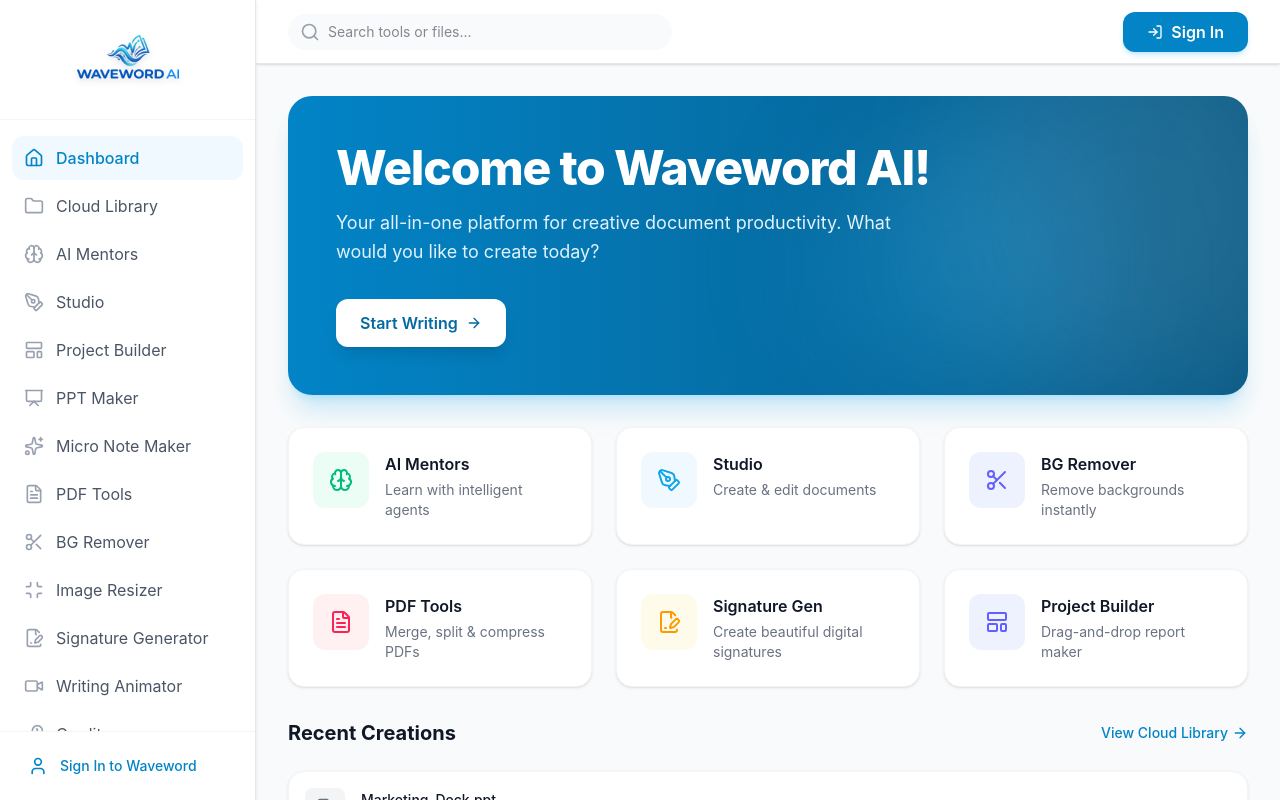
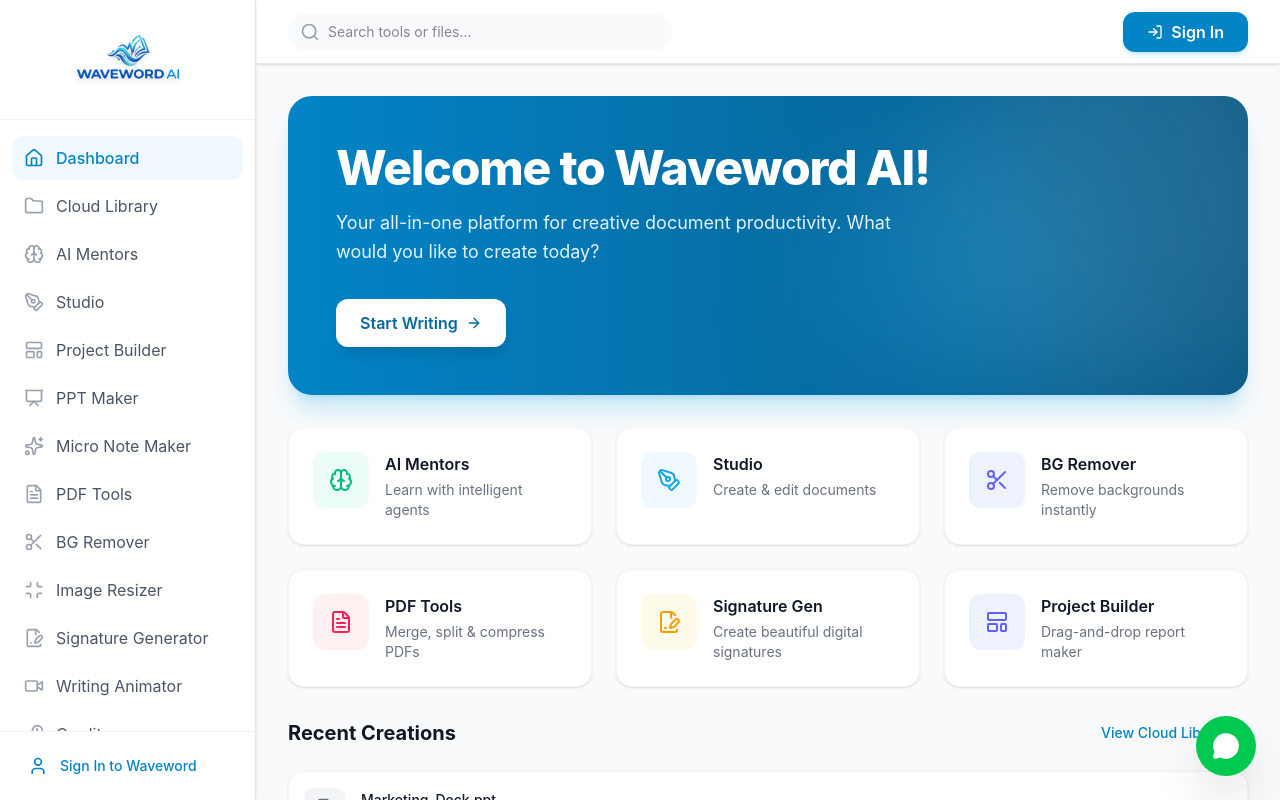
Before and after one commit to Deepdp7/ai.weveword.in, a React (Vite) app in the folder client/: page / in a window 1280 px wide. Built offline with nearby package versions, Linux system fonts and the light colour scheme.

Commit message:
Please provide the code changes or file diffs you would like me to summarize.

```diff
--- a/client/src/App.jsx
+++ b/client/src/App.jsx
@@ -2,6 +2,7 @@
 import { BrowserRouter, Routes, Route, Navigate } from 'react-router-dom';
 import MainLayout from './components/Layout/MainLayout';
 import { useAuth } from './context/AuthContext';
+import { MessageCircle } from 'lucide-react';
 
 // Lazy load components for performance
 const Home = lazy(() => import('./pages/Home'));
@@ -52,6 +53,18 @@
   }
   return children;
 };
+
+const WhatsAppButton = () => (
+  <a
+    href="https://wa.me/917980975812"
+    target="_blank"
+    rel="noopener noreferrer"
+    className="fixed bottom-6 right-6 bg-green-500 hover:bg-green-600 text-white p-4 rounded-full shadow-2xl hover:shadow-green-500/40 hover:-translate-y-1 transition-all z-50 flex items-center justify-center group"
+    title="Connect on WhatsApp"
+  >
+    <MessageCircle className="w-7 h-7 group-hover:scale-110 transition-transform fill-current" />
+  </a>
+);
 
 function App() {
   const { user, loading } = useAuth();
@@ -120,6 +133,7 @@
           </Route>
         </Routes>
       </Suspense>
+      <WhatsAppButton />
     </BrowserRouter>
   );
 }
```
